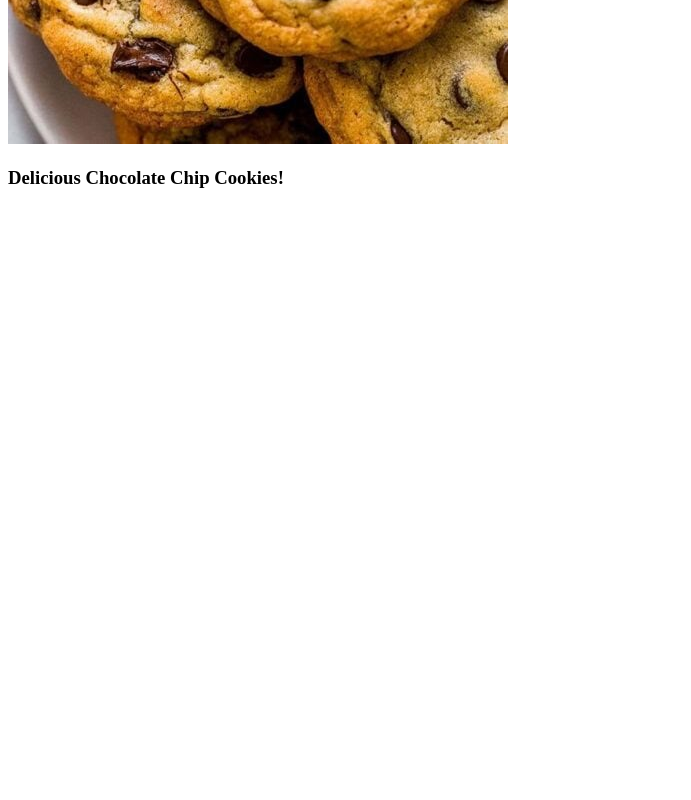
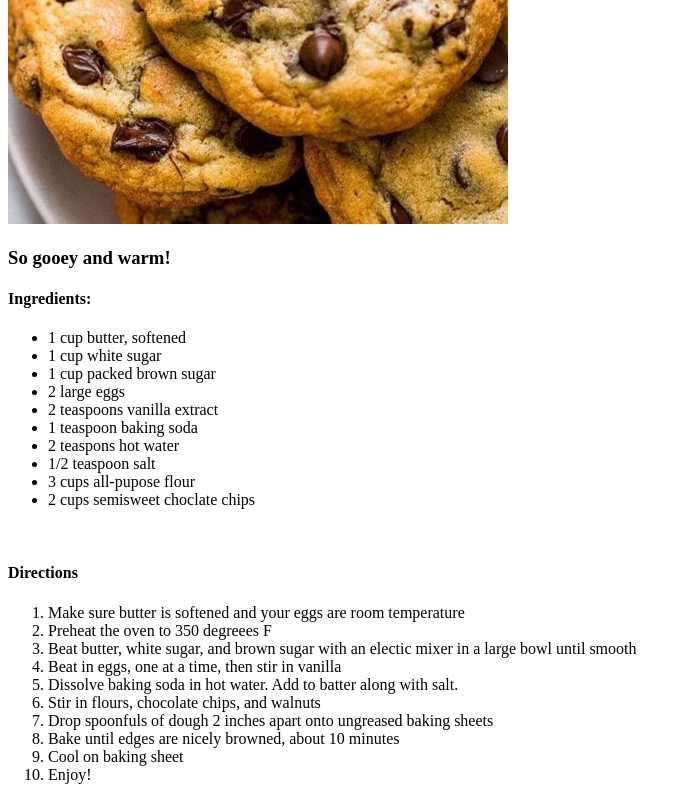
Before and after one commit to iconiy/odin-recipe, a plain HTML site: page recipes/chocochip.html in a window 1280 px wide. Shown: the part 382-1182 px from the top of the page, without its empty margins (0-691 px from the left). Before the commit the page ends 800 px from the top, so only its background shows below. Drawn offline with Linux system fonts and the light colour scheme.

Commit message:
added recipe and ingredients for choco chips

```diff
--- a/recipes/chocochip.html
+++ b/recipes/chocochip.html
@@ -8,8 +8,36 @@
 <body>
     <a href="/index.html">Home</a>
     <br>
+    <h1>Chocolate Chip Cookies</h1>
     <img src="cookie.jpg" alt="Gooey Chocolate Chip Cookies">
     <br>
-    <h3>Delicious Chocolate Chip Cookies!</h3>
+    <h3>So gooey and warm!</h3>
+    <h4>Ingredients:</h4>
+    <ul>
+        <li>1 cup butter, softened</li>
+        <li>1 cup white sugar</li>
+        <li>1 cup packed brown sugar</li>
+        <li>2 large eggs</li>
+        <li>2 teaspoons vanilla extract</li>
+        <li>1 teaspoon baking soda</li>
+        <li>2 teaspons hot water</li>
+        <li>1/2 teaspoon salt</li>
+        <li>3 cups all-pupose flour</li>
+        <li>2 cups semisweet choclate chips</li>
+    </ul>
+    <br>
+    <h4>Directions</h4>
+    <ol>
+        <li>Make sure butter is softened and your eggs are room temperature</li>
+        <li>Preheat the oven to 350 degreees F</li>
+        <li>Beat butter, white sugar, and brown sugar with an electic mixer in a large bowl until smooth</li>
+        <li>Beat in eggs, one at a time, then stir in vanilla</li>
+        <li>Dissolve baking soda in hot water. Add to batter along with salt.</li>
+        <li>Stir in flours, chocolate chips, and walnuts</li>
+        <li>Drop spoonfuls of dough 2 inches apart onto ungreased baking sheets</li>
+        <li>Bake until edges are nicely browned, about 10 minutes</li>
+        <li>Cool on baking sheet</li>
+        <li>Enjoy!</li>
+    </ol>
 </body>
 </html>
```
Also changed, not shown: index.html (+1 -1 lines).
